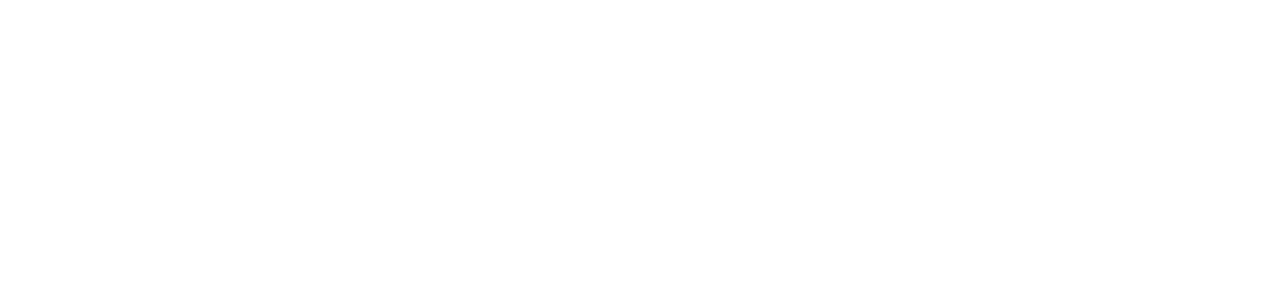
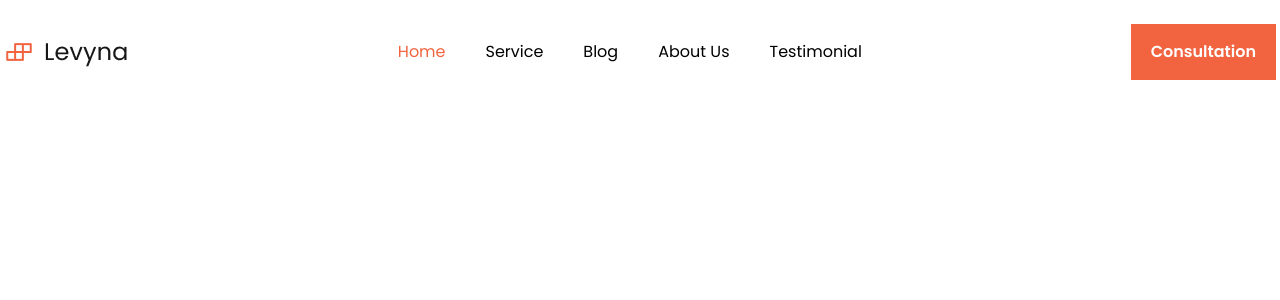
Before and after one commit to ZoirJohn/Levyna, a Next.js app: page / in a window 1280 px wide. Shown: the top 300 px of the page. Built offline with nearby package versions, Linux system fonts and the light colour scheme.

Commit message:
header finished

```diff
--- a/components/Header.tsx
+++ /dev/null
@@ -1,9 +0,0 @@
-const Header = () => {
-        return (
-                <header>
-                        <div className='wrapper'></div>
-                </header>
-        )
-}
-
-export default Header
--- /dev/null
+++ b/src/app/components/Footer.tsx
@@ -0,0 +1,5 @@
+const Footer = () => {
+	return <footer></footer>
+}
+
+export default Footer
--- /dev/null
+++ b/src/app/components/Header.tsx
@@ -0,0 +1,49 @@
+'use client'
+import Image from 'next/image'
+import Link from 'next/link'
+import { usePathname } from 'next/navigation'
+
+const Header = () => {
+        const pathname = usePathname()
+        return (
+                <header className='fixed w-full py-6 top-0'>
+                        <div className='wrapper flex items-center'>
+                                <Link href='/'>
+                                        <Image src='/logo.png' alt='logo' width={125} height={36} priority />
+                                </Link>
+                                <nav className='mx-auto'>
+                                        <ul className='flex gap-x-10'>
+                                                <li>
+                                                        <Link href='/' className={`${pathname == '/' && 'text-highlight'}`}>
+                                                                Home
+                                                        </Link>
+                                                </li>
+                                                <li>
+                                                        <Link href='/service' className={`${pathname == '/service' && 'text-highlight'}`}>
+                                                                Service
+                                                        </Link>
+                                                </li>
+                                                <li>
+                                                        <Link href='/blog' className={`${pathname == '/blog' && 'text-highlight'}`}>
+                                                                Blog
+                                                        </Link>
+                                                </li>
+                                                <li>
+                                                        <Link href='/about' className={`${pathname == '/about' && 'text-highlight'}`}>
+                                                                About Us
+                                                        </Link>
+                                                </li>
+                                                <li>
+                                                        <Link href='/testimonial' className={`${pathname == '/testimonial' && 'text-highlight'}`}>
+                                                                Testimonial
+                                                        </Link>
+                                                </li>
+                                        </ul>
+                                </nav>
+                                <Link href='/Service' className='py-4 px-5 bg-highlight text-white font-semibold hover:opacity-9        0 transition-all'>Consultation</Link>
+                        </div>
+                </header>
+        )
+}
+
+export default Header
--- a/src/app/globals.css
+++ b/src/app/globals.css
@@ -9,6 +9,8 @@
         --color-background: var(--background);
         --color-foreground: var(--foreground);
         --font-sans: var(--poppins);
+        --spacing-container: 1300px;
+        --color-highlight: #f26440;
 }
 
 @media (prefers-color-scheme: dark) {
@@ -17,6 +19,8 @@
                 --foreground: #ededed;
         }
 }
-
+.wrapper {
+        @apply max-w-container px-1 w-full mx-auto;
+}
 body {
 }
--- a/src/app/layout.tsx
+++ b/src/app/layout.tsx
@@ -1,6 +1,8 @@
 import type { Metadata } from 'next'
-import { Poppins, Geist_Mono } from 'next/font/google'
+import { Poppins } from 'next/font/google'
 import './globals.css'
+import Header from './components/Header'
+import Footer from './components/Footer'
 
 const poppins = Poppins({
         variable: '--poppins',
@@ -18,7 +20,11 @@ export default function RootLayout({
 }>) {
         return (
                 <html lang='en'>
-                        <body className={`${poppins.variable} antialiased`}>{children}</body>
+                        <body className={`${poppins.variable} antialiased font-sans`} >
+                                <Header />
+                                <main>{children}</main>
+                                <Footer />
+                        </body>
                 </html>
         )
 }
--- /dev/null
+++ b/src/app/not-found.tsx
@@ -0,0 +1,5 @@
+const NotFound = () => {
+        return <div>404</div>
+}
+
+export default NotFound
```
Also changed, not shown: public/logo.png (added).
